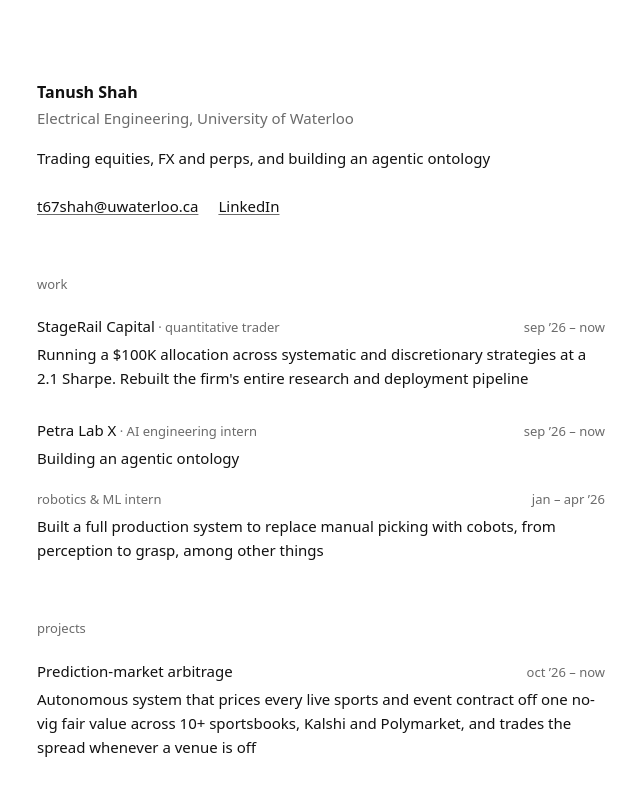
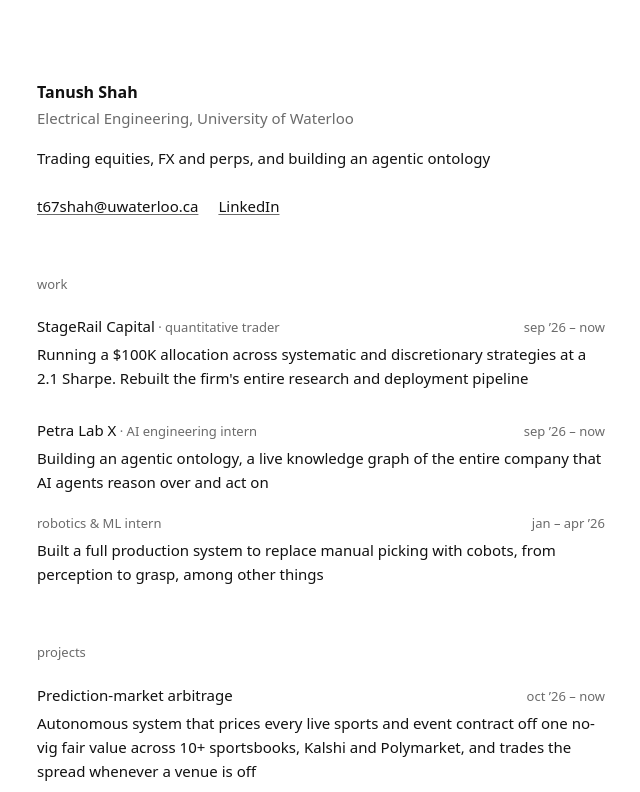
Before and after one commit to tswaterloo/portfoliosite, a Next.js app: page / in a window 1280 px wide. Shown: the top 792 px of the page, without its empty margins (319-959 px from the left). Built offline with nearby package versions, Linux system fonts and the light colour scheme.

Commit message:
Petra: describe the ontology (#33)
Claude-Session: https://claude.ai/code/session_01VzWT3s4DFsaefx8Bd9sagr

Co-authored-by: Claude <noreply@anthropic.com>

```diff
--- a/app/page.tsx
+++ b/app/page.tsx
@@ -16,7 +16,7 @@ const work: Entry[] = [
     name: "Petra Lab X",
     role: "AI engineering intern",
     dates: "sep ’26 – now",
-    text: "Building an agentic ontology",
+    text: "Building an agentic ontology, a live knowledge graph of the entire company that AI agents reason over and act on",
   },
   {
     role: "robotics & ML intern",
```
